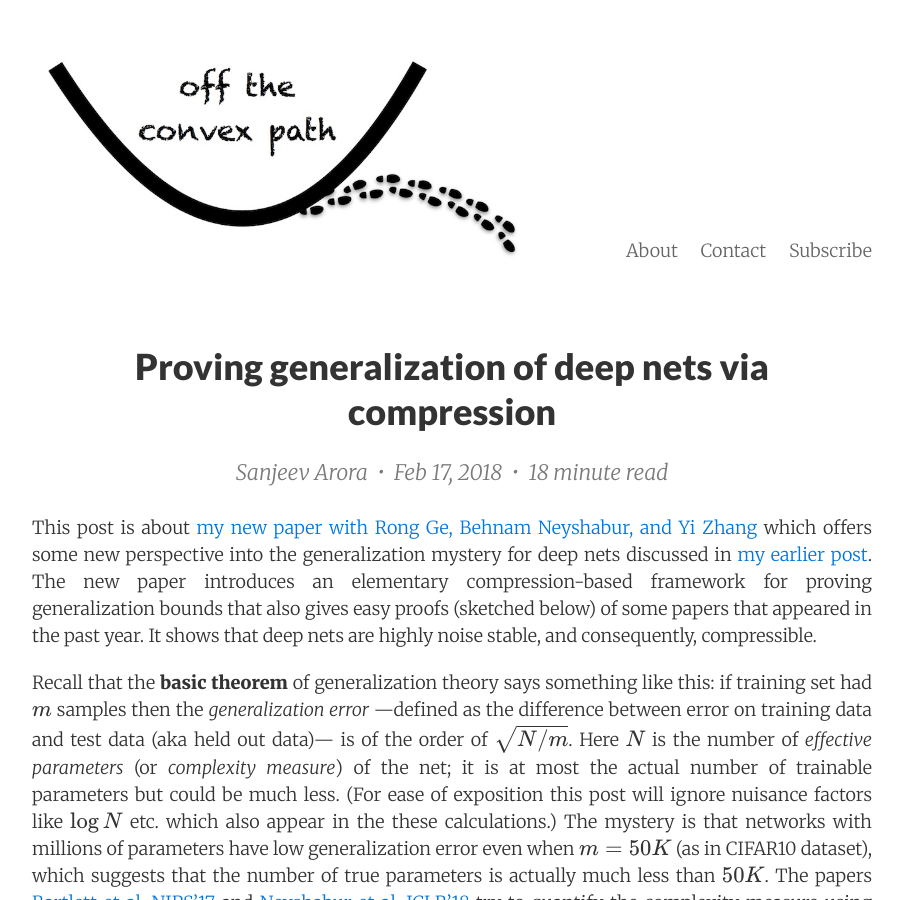
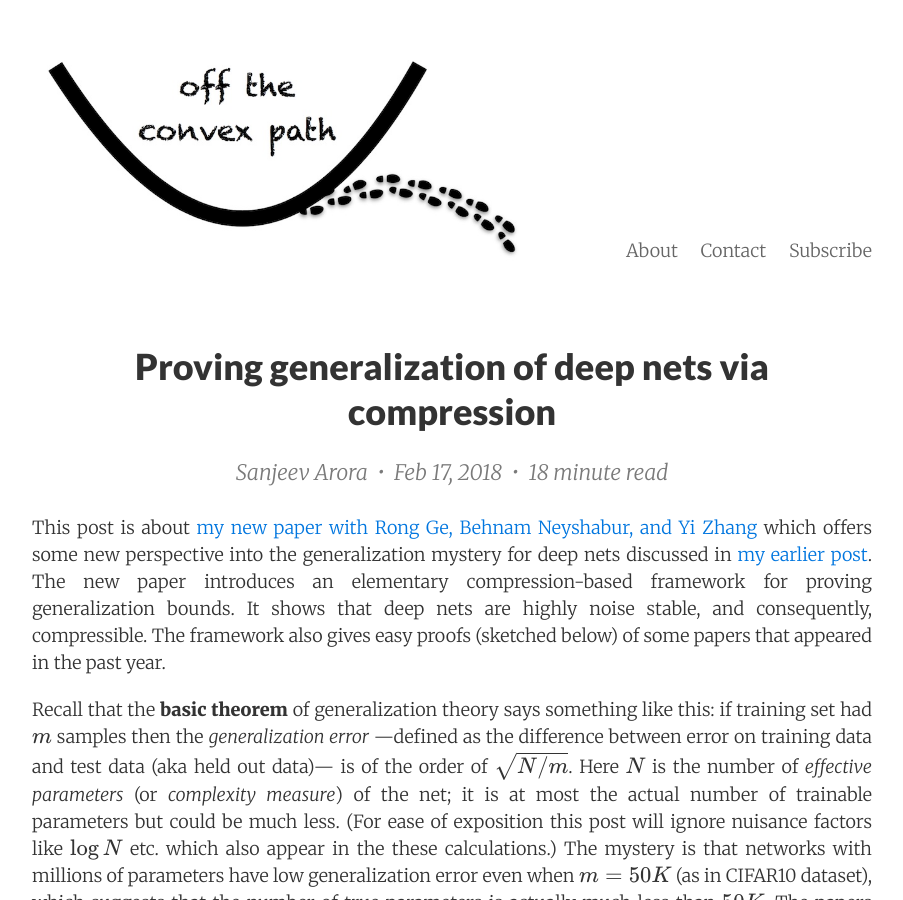
Before and after one commit to offconvex/offconvex.github.io, a Jekyll site: the page built from _posts/2018-02-20-generalization2.md, in a window 1280 px wide and 900 px high. Shown: the whole window, without its empty margins (188-1091 px from the left). Built offline with Jekyll 4.4.1, drawn with Linux system fonts in a browser that asks for light colours; nearby versions of some CDN libraries; formulas are drawn with MathJax 3; comment, search, counter and statistics services are not loaded.

Commit message:
Update 2018-02-20-generalization2.md

```diff
--- a/_posts/2018-02-20-generalization2.md
+++ b/_posts/2018-02-20-generalization2.md
@@ -7,7 +7,7 @@ visible: True
 ---
 
 This post is about [my new paper with Rong Ge, Behnam Neyshabur, and Yi Zhang](https://arxiv.org/abs/1802.05296) which offers some new perspective into the generalization mystery for deep nets discussed in
-[my earlier post](http://www.offconvex.org/2017/12/08/generalization1/). The new paper introduces an elementary compression-based framework for proving generalization bounds that also gives easy proofs (sketched below) of some papers that appeared in the past year. It shows that deep nets are highly noise stable, and consequently, compressible.
+[my earlier post](http://www.offconvex.org/2017/12/08/generalization1/). The new paper introduces an elementary compression-based framework for proving generalization bounds. It shows that deep nets are highly noise stable, and consequently, compressible. The framework also gives easy proofs (sketched below) of some papers that appeared in the past year.
 
 Recall that the **basic theorem** of generalization theory says something like this: if training set had $m$ samples then the  *generalization error* ---defined as the difference between error on training data and  test data (aka held out data)--- is of the order of $\sqrt{N/m}$. Here  $N$ is the number of *effective parameters* (or *complexity measure*) of the net; it is at most the actual number of trainable parameters but could be much less. (For ease of exposition this post will ignore nuisance factors like $\log N$ etc. which also appear in the these calculations.) The mystery is that networks with millions of parameters have low generalization error even when $m =50K$ (as in CIFAR10 dataset), which suggests that the number of true parameters is actually much less than $50K$. The papers  [Bartlett et al. NIPS'17](https://arxiv.org/abs/1706.08498) and [Neyshabur et al. ICLR'18](https://openreview.net/forum?id=Skz_WfbCZ)
 try to quantify the complexity measure using very interesting ideas like Pac-Bayes and Margin (which influenced our paper). But ultimately the quantitative estimates are fairly vacuous  ---orders of magnitude *more* than the number of *actual parameters.*  By contrast our new estimates are several orders of magnitude better, and on the verge of being interesting. See the following bar graph on a log scale. (All bounds are listed  ignoring "nuisance factors." Number of trainable parameters is included only to indicate scale.)
```
